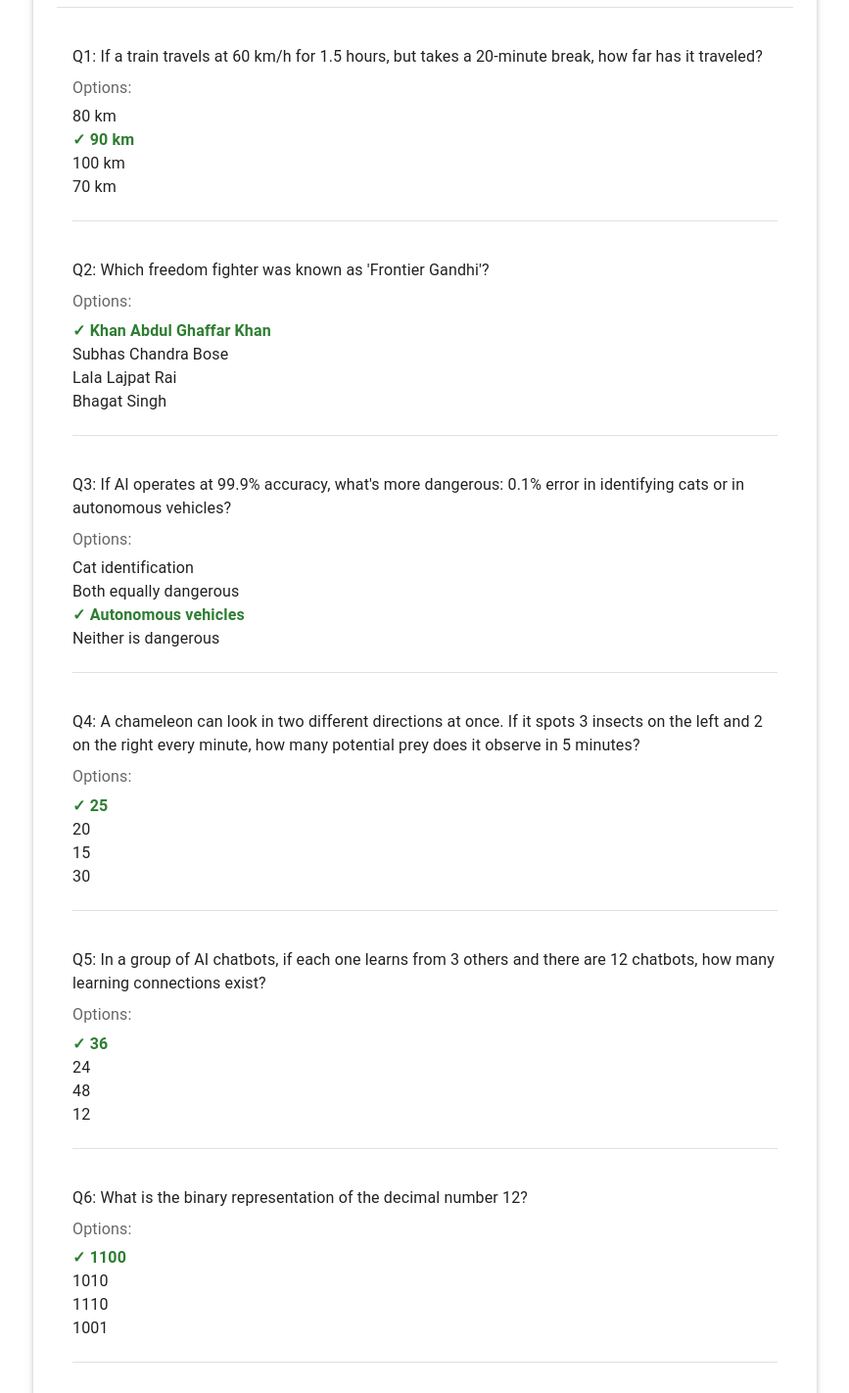
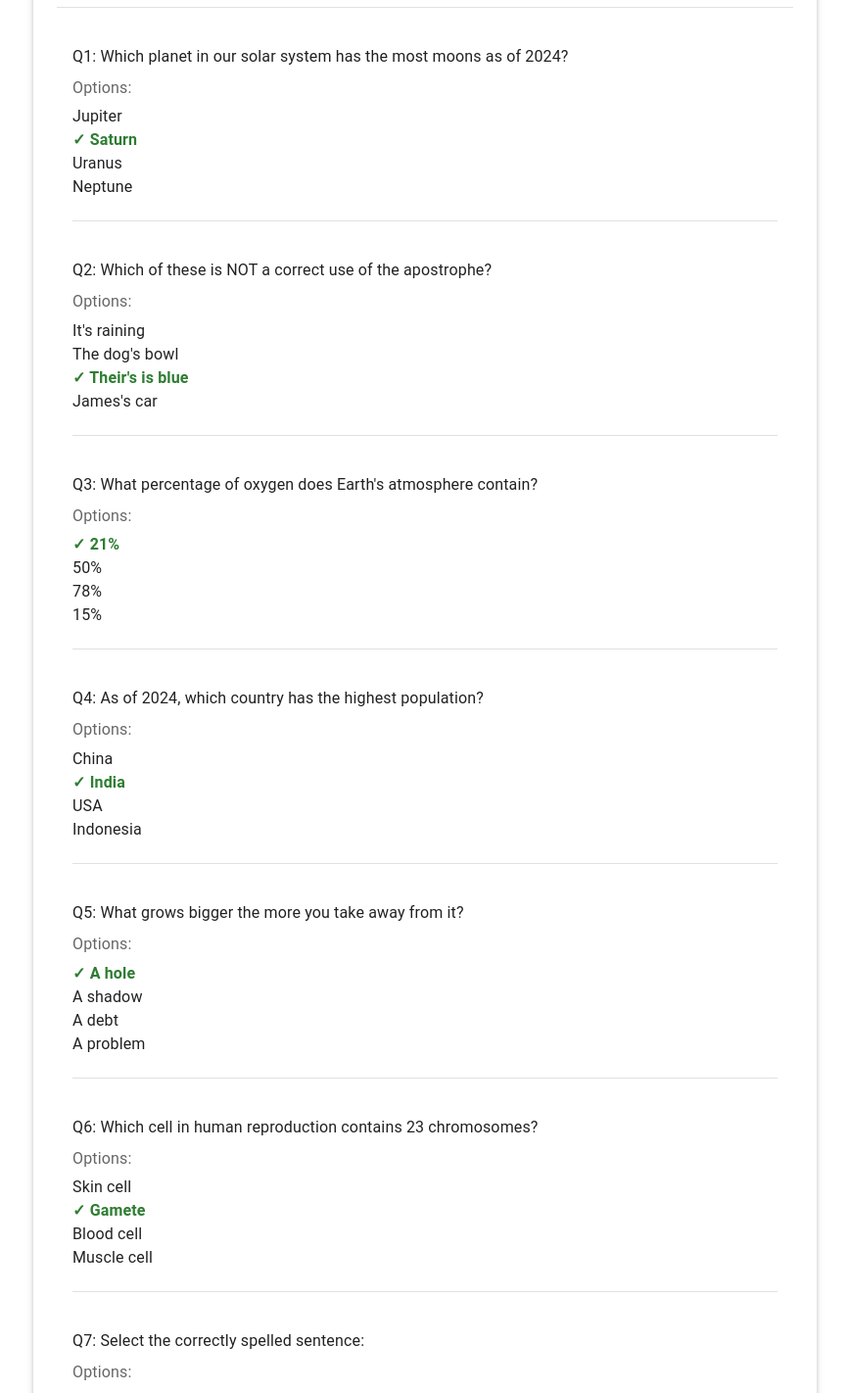
Before and after one commit to souravsouru7/jkquiz, a React (Create React App) app: page /results in a window 1280 px wide. Shown: the part 440-1862 px from the top of the page at 98% size, without its empty margins (206-1073 px from the left). Built offline with nearby package versions, Linux system fonts and the light colour scheme.

Commit message:
ceeefefef

```diff
--- a/src/data/questions.js
+++ b/src/data/questions.js
@@ -1,212 +1,224 @@
 export const quizData = {
   easy: [
     {
-      question: "If a train travels at 60 km/h for 1.5 hours, but takes a 20-minute break, how far has it traveled?",
-      options: ["80 km", "90 km", "100 km", "70 km"],
+      question: "Which planet in our solar system has the most moons as of 2024?",
+      options: ["Jupiter", "Saturn", "Uranus", "Neptune"],
       correct: 1,
-      category: "Mathematics"
+      category: "Solar System"
     },
     {
-      question: "Which freedom fighter was known as 'Frontier Gandhi'?",
-      options: ["Khan Abdul Ghaffar Khan", "Subhas Chandra Bose", "Lala Lajpat Rai", "Bhagat Singh"],
-      correct: 0,
-      category: "Freedom Fighters"
+      question: "Which of these is NOT a correct use of the apostrophe?",
+      options: ["It's raining", "The dog's bowl", "Their's is blue", "James's car"],
+      correct: 2,
+      category: "Grammar"
     },
     {
-      question: "If AI operates at 99.9% accuracy, what's more dangerous: 0.1% error in identifying cats or in autonomous vehicles?",
-      options: ["Cat identification", "Both equally dangerous", "Autonomous vehicles", "Neither is dangerous"],
-      correct: 2,
-      category: "AI Ethics"
-    },
-    {
-      question: "A chameleon can look in two different directions at once. If it spots 3 insects on the left and 2 on the right every minute, how many potential prey does it observe in 5 minutes?",
-      options: ["25", "20", "15", "30"],
+      question: "What percentage of oxygen does Earth's atmosphere contain?",
+      options: ["21%", "50%", "78%", "15%"],
       correct: 0,
-      category: "Nature & Math"
-    },
-    {
-      question: "In a group of AI chatbots, if each one learns from 3 others and there are 12 chatbots, how many learning connections exist?",
-      options: ["36", "24", "48", "12"],
-      correct: 0,
-      category: "AI & Math"
-    },
-    {
-      question: "What is the binary representation of the decimal number 12?",
-      options: ["1100", "1010", "1110", "1001"],
-      correct: 0,
-      category: "Computer Science"
-    },
-    {
-      question: "Which Indian freedom fighter was known as 'Netaji'?",
-      options: ["Bhagat Singh", "Subhas Chandra Bose", "Lala Lajpat Rai", "Bipin Chandra Pal"],
-      correct: 1,
-      category: "Freedom Fighters"
-    },
-    {
-      question: "If a lion sleeps 20 hours a day, what percentage of the day is it awake?",
-      options: ["25%", "16.67%", "20%", "15%"],
-      correct: 1,
-      category: "Nature & Math"
-    },
-    {
-      question: "What does GPT stand for in ChatGPT?",
-      options: ["General Processing Technology", "Generative Pre-trained Transformer", "Global Pattern Training", "General Purpose Text"],
-      correct: 1,
-      category: "AI Technology"
-    },
-    {
-      question: "If water freezes at 0°C, what is this temperature in Fahrenheit?",
-      options: ["30°F", "32°F", "34°F", "36°F"],
-      correct: 1,
       category: "Science"
     },
     {
-      question: "Which animal's DNA is 98% similar to humans?",
-      options: ["Gorilla", "Chimpanzee", "Orangutan", "Bonobo"],
+      question: "As of 2024, which country has the highest population?",
+      options: ["China", "India", "USA", "Indonesia"],
+      correct: 1,
+      category: "Current Affairs"
+    },
+    {
+      question: "What grows bigger the more you take away from it?",
+      options: ["A hole", "A shadow", "A debt", "A problem"],
+      correct: 0,
+      category: "Riddles"
+    },
+    {
+      question: "Which cell in human reproduction contains 23 chromosomes?",
+      options: ["Skin cell", "Gamete", "Blood cell", "Muscle cell"],
       correct: 1,
       category: "Biology"
     },
     {
-      question: "What was the first cryptocurrency ever created?",
-      options: ["Ethereum", "Bitcoin", "Litecoin", "Dogecoin"],
+      question: "Select the correctly spelled sentence:",
+      options: ["I recieved your message", "I received your message", "I receved your message", "I recieved you're message"],
       correct: 1,
-      category: "Technology"
+      category: "Grammar"
+    },
+    {
+      question: "How many Earth days does it take for Mercury to orbit the Sun?",
+      options: ["88 days", "225 days", "365 days", "687 days"],
+      correct: 0,
+      category: "Solar System"
+    },
+    {
+      question: "Which major climate agreement was updated in 2023?",
+      options: ["Paris Agreement", "Kyoto Protocol", "Dubai Consensus", "Montreal Protocol"],
+      correct: 2,
+      category: "Current Affairs"
+    },
+    {
+      question: "What has keys but no locks, space but no room, and you can enter but not go in?",
+      options: ["A keyboard", "A map", "A phone", "A book"],
+      correct: 0,
+      category: "Riddles"
+    },
+    {
+      question: "Choose the correct sentence:",
+      options: ["Between you and I", "Between you and me", "Between we", "Between us all"],
+      correct: 1,
+      category: "Grammar"
+    },
+    {
+      question: "Which planet's moon might harbor life beneath its icy surface?",
+      options: ["Mars' Phobos", "Jupiter's Europa", "Saturn's Titan", "Neptune's Triton"],
+      correct: 1,
+      category: "Solar System"
     }
   ],
   intermediate: [
     {
-      question: "If Bhagat Singh spent 2 years in jail, and wrote 4 books each taking 3 months, what percentage of his jail time was spent writing?",
-      options: ["25%", "50%", "75%", "100%"],
-      correct: 1,
-      category: "History & Math"
+      question: "If Venus rotates clockwise and all other planets rotate counterclockwise, what time would it be on Venus when it's noon on Earth?",
+      options: ["Midnight", "6 PM", "6 AM", "There's no correlation"],
+      correct: 3,
+      category: "Solar System"
     },
     {
-      question: "In neural networks, if each neuron connects to 4 others, and there are 3 layers with 5 neurons each, how many total connections exist?",
-      options: ["40", "50", "60", "75"],
-      correct: 2,
-      category: "AI Architecture"
+      question: "Which grammatical sentence is incorrect?",
+      options: ["Whom did you meet?", "Who did you meet?", "To whom did you speak?", "Whom spoke to you?"],
+      correct: 3,
+      category: "Grammar"
     },
     {
-      question: "A honeybee visits 50 flowers per hour, works 10 hours a day, and lives for 4 weeks. If only 30% of visits result in pollination, how many flowers does it successfully pollinate in its lifetime?",
-      options: ["42,000", "12,600", "6,000", "4,200"],
+      question: "What percentage of human DNA is shared with bananas?",
+      options: ["25%", "50%", "60%", "90%"],
       correct: 1,
-      category: "Nature & Math"
+      category: "Biology"
     },
     {
-      question: "During the Quit India Movement, if information spread to 3 people each day, and each of them spread to 3 more the next day, how many people were informed after 5 days?",
-      options: ["243", "729", "81", "27"],
-      correct: 0,
-      category: "History & Math"
+      question: "As of 2024, how many countries have landed successfully on the Moon?",
+      options: ["3", "4", "5", "6"],
+      correct: 2,
+      category: "Current Affairs"
     },
     {
-      question: "If a quantum computer can solve a problem in 1 second that takes a classical computer 10,000 years, how many times faster is it? (Assume 365 days/year)",
-      options: ["3.15 x 10^11", "3.15 x 10^8", "3.15 x 10^9", "3.15 x 10^10"],
+      question: "What has no beginning, end, or middle, and touches every continent?",
+      options: ["Time", "Space", "The letter 'E'", "The ocean"],
       correct: 2,
-      category: "Technology"
+      category: "Riddles"
     },
     {
-      question: "If machine learning accuracy improves by 5% each iteration, starting at 70%, how many iterations to reach 95%?",
-      options: ["4", "5", "6", "7"],
-      correct: 2,
-      category: "AI & Math"
+      question: "Which sentence uses the subjunctive mood correctly?",
+      options: ["I wish I was there", "I wish I were there", "I wish I am there", "I wish I had been there"],
+      correct: 1,
+      category: "Grammar"
     },
     {
-      question: "Which freedom fighter wrote 'The Indian War of Independence, 1857'?",
-      options: ["Bhagat Singh", "V.D. Savarkar", "Lala Lajpat Rai", "B.G. Tilak"],
-      correct: 1,
-      category: "History"
+      question: "How many times can all planets in our solar system align perfectly?",
+      options: ["Never", "Once every 100 years", "Once every 1000 years", "Once every million years"],
+      correct: 0,
+      category: "Solar System"
     },
     {
-      question: "In a Rubik's cube, if you make 3 moves per second, how many years to try all possible combinations?",
-      options: ["35 trillion years", "35 billion years", "35 million years", "35 thousand years"],
-      correct: 0,
-      category: "Mathematics"
+      question: "Which hormone triggers ovulation?",
+      options: ["Estrogen", "Progesterone", "Luteinizing hormone", "Follicle-stimulating hormone"],
+      correct: 2,
+      category: "Biology"
     },
     {
-      question: "What percentage of Earth's species are estimated to be undiscovered?",
-      options: ["66%", "77%", "86%", "91%"],
-      correct: 2,
-      category: "Science"
+      question: "As of 2024, which country leads in renewable energy production?",
+      options: ["USA", "China", "Germany", "India"],
+      correct: 1,
+      category: "Current Affairs"
     },
     {
-      question: "How many possible arrangements are there for 10 books on a shelf?",
-      options: ["362,880", "3,628,800", "36,288", "36,288,000"],
+      question: "What comes once in a minute, twice in a moment, but never in a thousand years?",
+      options: ["Time", "The letter 'M'", "Sunlight", "Sound"],
       correct: 1,
-      category: "Mathematics"
+      category: "Riddles"
     },
     {
-      question: "If data doubles every 2 years, how many times more data will exist in 10 years?",
-      options: ["32", "64", "16", "128"],
+      question: "Which is a dangling modifier?",
+      options: ["Running late, she missed the bus", "Walking quickly, the bus was missed", "She missed the bus while running", "The bus left while she was running"],
+      correct: 1,
+      category: "Grammar"
+    },
+    {
+      question: "What is the approximate time it takes for sunlight to reach Earth?",
+      options: ["8 minutes", "8 seconds", "8 hours", "8 days"],
       correct: 0,
-      category: "Technology"
+      category: "Solar System"
     }
   ],
   advanced: [
     {
-      question: "If AI systems generate art at 1000 pieces/second, and human artists create 1 piece/day, in what year will AI-generated art equal all human art since 1800? (Assume 10 million human artists)",
-      options: ["2025", "2030", "2035", "Never - humans have too much lead"],
-      correct: 3,
-      category: "AI & Art"
+      question: "If Pluto's orbit intersects Neptune's, why don't they collide?",
+      options: ["Magnetic repulsion", "Gravitational resonance", "Solar wind protection", "Asteroid belt barrier"],
+      correct: 1,
+      category: "Solar System"
     },
     {
-      question: "During the Salt March, if Gandhi walked 241 miles in 24 days, and followers joined at a rate of √(distance × days), how many followers theoretically joined by the end?",
-      options: ["76", "24", "48", "96"],
-      correct: 0,
-      category: "History & Math"
+      question: "Which sentence demonstrates synecdoche?",
+      options: ["The stars danced in the sky", "All hands on deck", "Life is like a box of chocolates", "The wind whispered"],
+      correct: 1,
+      category: "Grammar"
     },
     {
-      question: "If a butterfly's wing pattern has a Fibonacci sequence ratio, and each generation's pattern varies by one sequence number, how many generations until the pattern repeats?",
-      options: ["8", "13", "21", "34"],
-      correct: 1,
-      category: "Nature & Math"
+      question: "What percentage of human embryos naturally fail to implant?",
+      options: ["30-40%", "40-50%", "50-75%", "75-90%"],
+      correct: 2,
+      category: "Biology"
     },
     {
-      question: "In a room with 3 AI systems and 2 humans, if each AI can process 100 tasks/second and humans 1 task/second, what's the probability that a randomly completed task was done by a human?",
-      options: ["1/302", "2/302", "1/151", "2/151"],
-      correct: 0,
-      category: "Probability & AI"
+      question: "As of 2024, what percentage of global energy comes from renewable sources?",
+      options: ["15%", "23%", "30%", "38%"],
+      correct: 2,
+      category: "Current Affairs"
     },
     {
-      question: "If Chandrasekhar Azad's guerrilla squad moved in a pattern where each member was √2 meters from adjacent members, forming a perfect circle of 8 people, what was the circle's area?",
-      options: ["32π meters²", "16π meters²", "8π meters²", "4π meters²"],
-      correct: 1,
-      category: "History & Math"
+      question: "I am not alive, but I grow; I don't have lungs, but I need air; I don't have a mouth, but water kills me. What am I?",
+      options: ["Fire", "Plant", "Shadow", "Echo"],
+      correct: 0,
+      category: "Riddles"
     },
     {
-      question: "If quantum computers double in power every 6 months (Neven's Law), how many times more powerful will they be in 3 years?",
-      options: ["64", "128", "256", "512"],
-      correct: 2,
-      category: "Technology"
+      question: "Which rhetorical device is used in 'The sky wept'?",
+      options: ["Metonymy", "Personification", "Synecdoche", "Hyperbole"],
+      correct: 1,
+      category: "Grammar"
     },
     {
-      question: "In the game of chess, after both players make 2 moves each, how many possible board positions exist?",
-      options: ["71,852", "197,281", "288,825", "197,742"],
-      correct: 1,
-      category: "Logic"
+      question: "Why does Venus appear brightest when it's not full?",
+      options: ["Atmospheric reflection", "Distance from Earth", "Angle of sunlight", "Cloud cover variation"],
+      correct: 2,
+      category: "Solar System"
     },
     {
-      question: "If every neuron in a human brain fired once per second, how many years would it take to match the computations of modern AI in one day?",
-      options: ["100", "1,000", "10,000", "100,000"],
-      correct: 2,
-      category: "Neuroscience & AI"
+      question: "What evolutionary advantage does the Y chromosome's shrinking size suggest?",
+      options: ["Increased mutation rate", "Genetic efficiency", "Species adaptation", "Reproductive disadvantage"],
+      correct: 1,
+      category: "Biology"
     },
     {
-      question: "What is the probability of shuffling a deck of cards into a sequence that has never existed before?",
-      options: ["99.99%", "99.999%", "99.9999%", "Almost 100%"],
-      correct: 3,
-      category: "Probability"
+      question: "Which emerging technology had the highest investment growth in 2023-2024?",
+      options: ["Quantum computing", "Generative AI", "Nuclear fusion", "Biotechnology"],
+      correct: 1,
+      category: "Current Affairs"
     },
     {
-      question: "If light travels at 299,792,458 m/s, how many times could it circle Earth in one second?",
-      options: ["7.5 times", "8.5 times", "6.5 times", "5.5 times"],
-      correct: 0,
-      category: "Physics"
+      question: "The more you take, the more you leave behind. What am I?",
+      options: ["Time", "Footsteps", "Memories", "Knowledge"],
+      correct: 1,
+      category: "Riddles"
     },
     {
-      question: "In DNA sequencing, if errors occur at a rate of 1 in 100,000 bases, how many errors in a full human genome?",
-      options: ["30", "60", "90", "120"],
-      correct: 0,
-      category: "Biology"
+      question: "Identify the zeugma: 'She broke his car and his heart.'",
+      options: ["Car and heart are objects", "'Broke' has dual meanings", "It's not zeugma", "It's a metaphor"],
+      correct: 1,
+      category: "Grammar"
+    },
+    {
+      question: "What causes Saturn's hexagonal storm pattern at its north pole?",
+      options: ["Magnetic fields", "Jet stream behavior", "Ring system influence", "Solar radiation"],
+      correct: 1,
+      category: "Solar System"
     }
   ]
 };
```
